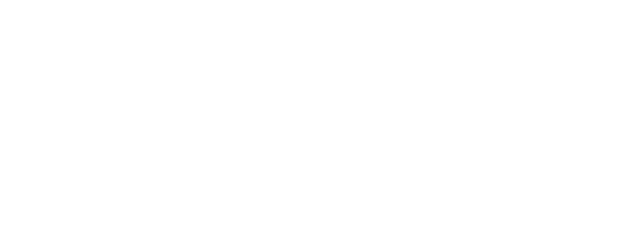
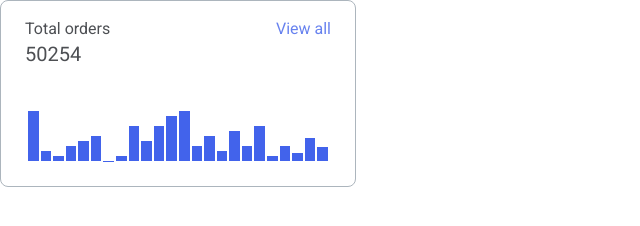
Before and after one commit to js-tasks-ru/htmlcss-20250313_zagudaev-den, a website: page 04-lection2/01-histogram/index.html in a window 1280 px wide. Shown: the whole page, without its empty margins (0-640 px from the left). Drawn offline with Linux system fonts and the light colour scheme.

Commit message:
histogram

```diff
--- a/04-lection2/01-histogram/histogram.css
+++ b/04-lection2/01-histogram/histogram.css
@@ -0,0 +1,63 @@
+.histogram {
+    width: 354px;
+    height: 185px;
+    background: var(--white);
+
+    font-family: 'Inter';
+    font-style: normal;
+    font-weight: 400;
+    font-size: 16px;
+    line-height: 24px;
+
+    border: 1px solid var(--grey-3);
+    border-radius: 8px;
+    margin: 0;
+
+    display: flex;
+    flex-direction: column;
+    justify-content: space-between;
+
+}
+
+.histogram__title {
+    color: #212429;
+    opacity: 0.8;
+    display: flex;
+    justify-content: space-between;
+    padding: 16px 24px 0 24px;
+
+}
+
+
+.histogram_orders div:last-child {
+    font-size: 20px;
+    line-height: 26px;
+}
+
+.histogram_transition {
+    color: var(--blue-2);
+}
+
+.histogram_transition {
+    cursor: pointer;
+}
+
+.histogram__chart {
+    display: flex;
+    flex-direction: row;
+    height: 50px;
+    align-items: flex-end;
+    margin: 0 26px 24px 26px;
+}
+
+.histogram__chart > * {
+     width: 9px;
+     flex: 1;
+     margin: 1px;
+     background-color: var(--blue-2);
+
+}
+
+.histogram__chart > *:hover {
+cursor: pointer;
+}
--- a/04-lection2/01-histogram/index.html
+++ b/04-lection2/01-histogram/index.html
@@ -6,6 +6,41 @@
         <link rel="stylesheet" href="./histogram.css">
     </head>
     <body>
+        <div class="histogram">
+            <div class="histogram__title">
+                <div class="histogram_orders">
+                    <div>Total orders</div>
+                    <div>50254</div>
+                </div>
+                <div class="histogram_transition">View all</div>
+            </div>
 
+            <div class="histogram__chart">
+                <div style="height: 100%;"></div>
+                <div style="height: 20%;"></div>
+                <div style="height: 10%;"></div>
+                <div style="height: 30%;"></div>
+                <div style="height: 40%;"></div>
+                <div style="height: 50%;"></div>
+                <div style="height: 1%;"></div>
+                <div style="height: 10%;"></div>
+                <div style="height: 70%;"></div>
+                <div style="height: 40%;"></div>
+                <div style="height: 70%;"></div>
+                <div style="height: 90%;"></div>
+                <div style="height: 100%;"></div>
+                <div style="height: 30%;"></div>
+                <div style="height: 50%;"></div>
+                <div style="height: 20%;"></div>
+                <div style="height: 60%;"></div>
+                <div style="height: 30%;"></div>
+                <div style="height: 70%;"></div>
+                <div style="height: 10%;"></div>
+                <div style="height: 30%;"></div>
+                <div style="height: 17%;"></div>
+                <div style="height: 47%;"></div>
+                <div style="height: 29%;"></div>
+            </div>
+        </div>
     </body>
 </html>
--- a/assets/css/main.css
+++ b/assets/css/main.css
@@ -12,6 +12,7 @@
     --pink: #F784AD;
     --purple: #7048E8;
     --blue: #374FC7;
+    --blue-2: #4263EB;
     --red: #F03D3E;
     --grey-1: #F8F9FA;
     --grey-2: #DDE2E5;
```
